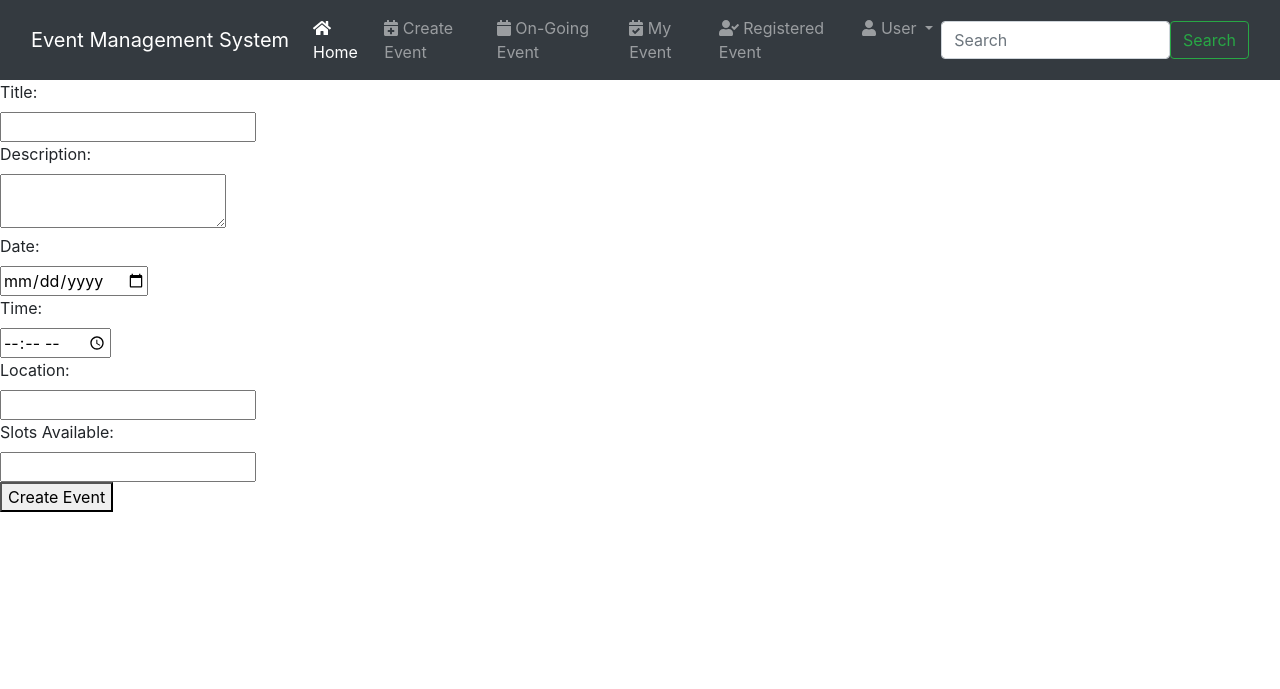
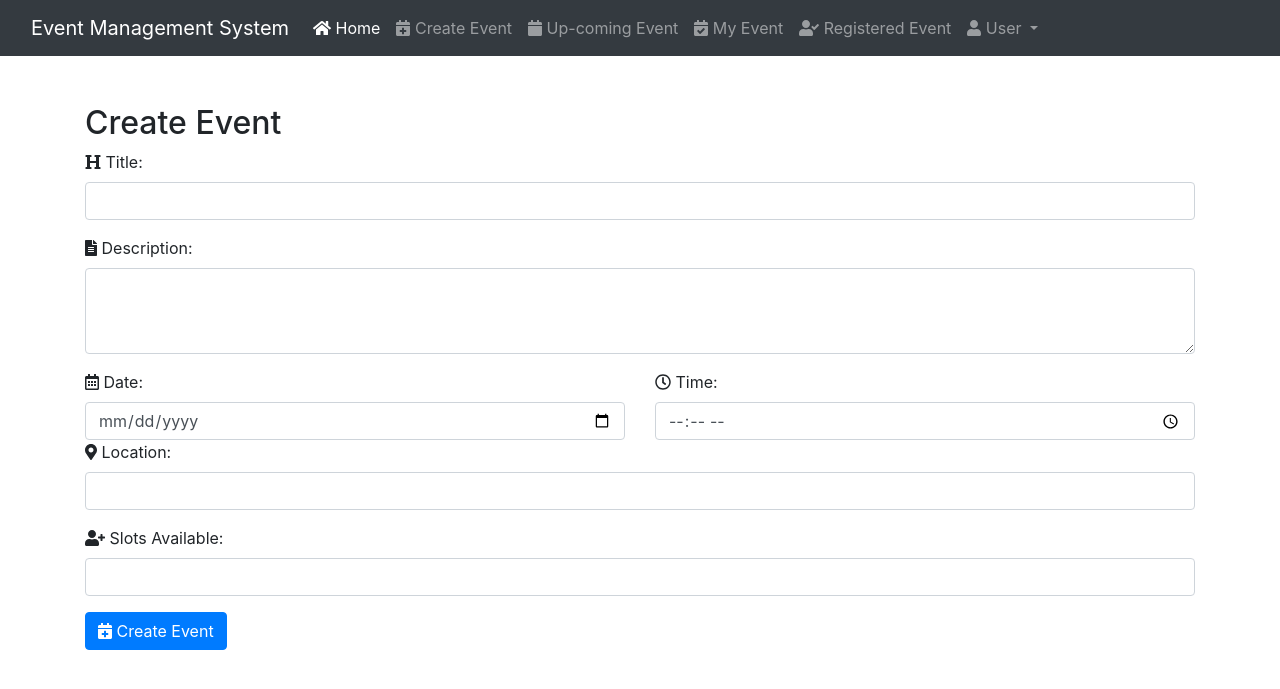
Before and after one commit to fazlerabbi2248/Event-Registration-System, a Django app: template templates/create_event.html in a window 1280 px wide. Shown: the top 689 px of the page. Run offline with Django 3.2, Linux system fonts and the light colour scheme; the template is opened without the code that fills it, so the values that code supplies are empty; some libraries are stand-ins or nearby versions.

Commit message:
upcoming events and slot available check

```diff
--- a/event/models.py
+++ b/event/models.py
@@ -8,6 +8,7 @@ class Event(models.Model):
     time = models.TimeField()
     location = models.CharField(max_length=100)
     slots_available = models.IntegerField()
+
 
     def __str__(self):
         return self.title
--- a/event/urls.py
+++ b/event/urls.py
@@ -9,6 +9,7 @@ urlpatterns = [
     path('login/', views.login, name='login'),
     path('', views.home, name='home'),
     path('events/create/', views.create_event, name='create_event'),
+    path('events/upcoming/', views.upcoming_events, name='upcoming_events'),
 
 
 ]
--- a/templates/create_event.html
+++ b/templates/create_event.html
@@ -1,27 +1,38 @@
 {% extends 'partials/base.html' %}
 
 {% block content %}
+    <div class="container mt-5">
+    <h2>Create Event</h2>
     <form method="post">
-        {% csrf_token %}
-        <label for="id_title">Title:</label><br>
-        <input type="text" id="id_title" name="title"><br>
-
-        <label for="id_description">Description:</label><br>
-        <textarea id="id_description" name="description"></textarea><br>
-
-        <label for="id_date">Date:</label><br>
-        <input type="date" id="id_date" name="date"><br>
-
-        <label for="id_time">Time:</label><br>
-        <input type="time" id="id_time" name="time"><br>
-
-        <label for="id_location">Location:</label><br>
-        <input type="text" id="id_location" name="location"><br>
-
-        <label for="id_slots_available">Slots Available:</label><br>
-        <input type="number" id="id_slots_available" name="slots_available" min="1"><br>
-
-        <button type="submit">Create Event</button>
+      {% csrf_token %}
+      <div class="mb-3">
+        <label for="id_title" class="form-label"><i class="fas fa-heading"></i> Title:</label>
+        <input type="text" class="form-control" id="id_title" name="title">
+      </div>
+      <div class="mb-3">
+        <label for="id_description" class="form-label"><i class="fas fa-file-alt"></i> Description:</label>
+        <textarea class="form-control" id="id_description" name="description" rows="3"></textarea>
+      </div>
+      <div class="row g-3">
+        <div class="col-md-6">
+          <label for="id_date" class="form-label"><i class="far fa-calendar-alt"></i> Date:</label>
+          <input type="date" class="form-control" id="id_date" name="date">
+        </div>
+        <div class="col-md-6">
+          <label for="id_time" class="form-label"><i class="far fa-clock"></i> Time:</label>
+          <input type="time" class="form-control" id="id_time" name="time">
+        </div>
+      </div>
+      <div class="mb-3">
+        <label for="id_location" class="form-label"><i class="fas fa-map-marker-alt"></i> Location:</label>
+        <input type="text" class="form-control" id="id_location" name="location">
+      </div>
+      <div class="mb-3">
+        <label for="id_slots_available" class="form-label"><i class="fas fa-user-plus"></i> Slots Available:</label>
+        <input type="number" class="form-control" id="id_slots_available" name="slots_available" min="1">
+      </div>
+      <button type="submit" class="btn btn-primary"><i class="fas fa-calendar-plus"></i> Create Event</button>
     </form>
+  </div>
 
 {% endblock content %}
--- a/templates/partials/navbar.html
+++ b/templates/partials/navbar.html
@@ -10,16 +10,16 @@
             <a class="nav-link active" aria-current="page" href="#"><i class="fas fa-home"></i> Home</a>
           </li>
           <li class="nav-item">
-            <a class="nav-link" href="#"><i class="fas fa-calendar-plus"></i> Create Event</a>
+            <a class="nav-link" href="{% url 'create_event' %}"><i class="fas fa-calendar-plus"></i> Create Event</a>
           </li>
           <li class="nav-item">
-            <a class="nav-link" href="#"><i class="fas fa-calendar"></i> On-Going Event</a>
+            <a class="nav-link" href="{% url 'upcoming_events' %}"><i class="fas fa-calendar"></i> Up-coming Event</a>
           </li>
           <li class="nav-item">
             <a class="nav-link" href="#"><i class="fas fa-calendar-check"></i> My Event</a>
           </li>
           <li class="nav-item">
-            <a class="nav-link" href="#"><i class="fas fa-user-check"></i> Registered Event</a>
+            <a class="nav-link" href='#'><i class="fas fa-user-check"></i> Registered Event</a>
           </li>
           <li class="nav-item dropdown">
             <a class="nav-link dropdown-toggle" href="#" id="navbarDropdown" role="button" data-bs-toggle="dropdown" aria-expanded="false">
@@ -31,10 +31,7 @@
             </ul>
           </li>
         </ul>
-        <form class="d-flex flex-fill">
-          <input class="form-control me-2" type="search" placeholder="Search" aria-label="Search">
-          <button class="btn btn-outline-success" type="submit"> Search</button>
-        </form>
+
       </div>
     </div>
   </nav>
```
Also changed, not shown: event/views.py (+16 -2 lines), templates/upcoming_events.html (added, +49 -0 lines), db.sqlite3.
